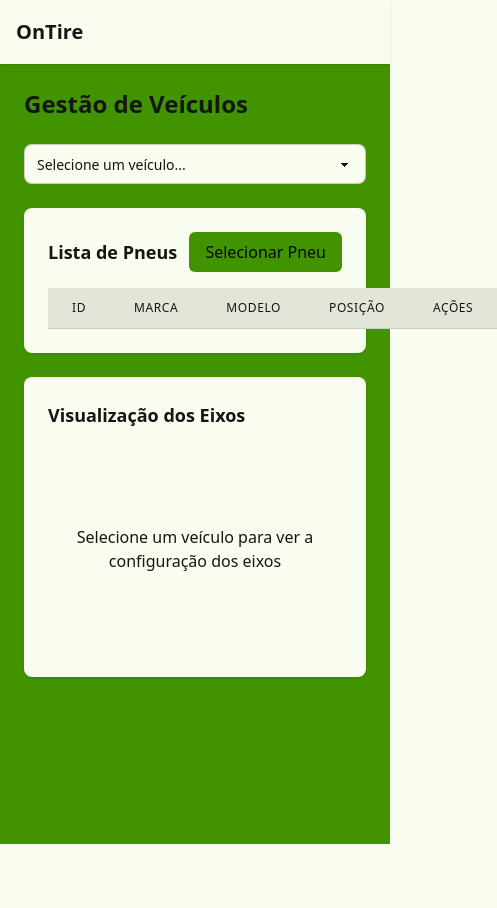
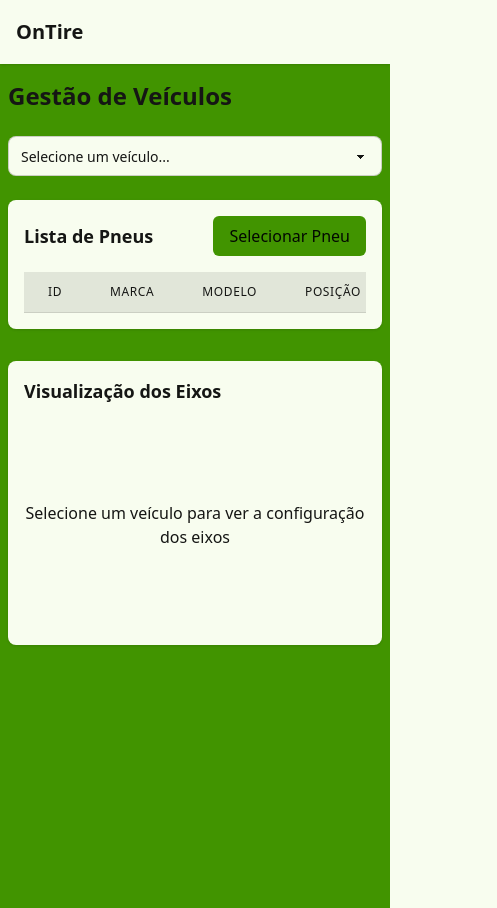
Before and after one commit to ofelipemedeiros/ontire, a Vue app: page /veiculos in a window 390 px wide. Shown: the whole page, 497 px wide, since content can reach past the window. Before the commit the page ends 844 px from the top, so only its background shows below. Built offline with nearby package versions, Linux system fonts and the light colour scheme.

Commit message:
Fiz alteração no layout mobile para ocupar todo o espaço da tela ao invez de espaço fixo

```diff
--- a/package.json
+++ b/package.json
@@ -17,7 +17,8 @@
     "tailwindcss": "^4.1.5",
     "vue": "^3.5.13",
     "vue-router": "^4.5.0",
-    "vue3-toastify": "^0.2.8"
+    "vue3-toastify": "^0.2.8",
+    "vuedraggable": "^4.1.0"
   },
   "devDependencies": {
     "@vitejs/plugin-vue": "^5.2.3",
--- /dev/null
+++ b/src/components/MobileDragDropInfo.vue
@@ -0,0 +1,10 @@
+<template>
+  <div class="flex flex-col items-center justify-center p-4 text-center">
+    <span class="text-lg font-semibold mb-2">Arraste para alocar o pneu</span>
+    <span class="text-base text-gray-500">Toque e segure um pneu para arrastar até o slot desejado.</span>
+  </div>
+</template>
+
+<script setup>
+// Apenas informativo, pode ser exibido em mobile
+</script>
--- a/src/components/PneuOptionsMenu.vue
+++ b/src/components/PneuOptionsMenu.vue
@@ -7,7 +7,7 @@
         <circle cx="19" cy="12" r="2"/>
       </svg>
     </button>
-    <div v-if="open" class="origin-top-right absolute right-0 mt-2 w-40 rounded-md shadow-lg bg-base-100 ring-1 ring-black ring-opacity-5 z-30">
+    <div v-if="open" class="origin-top-right absolute right-0 mt-2 w-40 rounded-md shadow-lg bg-base-100 ring-1 ring-black ring-opacity-5 z-50">
       <div class="py-1 flex flex-col">
         <div class="tooltip" data-tip="Remover este pneu do veículo">
   <button @click="$emit('remover')" class="w-full text-left px-4 py-2 text-error hover:bg-base-200">Remover</button>
--- a/src/views/Relatorios.vue
+++ b/src/views/Relatorios.vue
@@ -13,10 +13,10 @@
     <div v-if="pneusFiltrados.length === 0" class="text-gray-500">Nenhum pneu encontrado.</div>
     <div v-for="pneu in pneusFiltrados" :key="pneu.id" class="mb-8">
       <h2 class="text-lg font-bold mb-2">Pneu {{ pneu.id }} - {{ pneu.marca }} ({{ pneu.modelo }})</h2>
-      <div class="mb-2 text-sm text-gray-600">Tamanho: {{ pneu.tamanho }} | Aplicação: {{ pneu.aplicacao }}</div>
+      <div class="mb-2 text-sm text-primary-content">Tamanho: {{ pneu.tamanho }} | Aplicação: {{ pneu.aplicacao }}</div>
       <div class="overflow-x-auto">
         <table class="min-w-full divide-y divide-gray-200 table-auto border-collapse mb-2">
-          <thead class="bg-gray-50">
+          <thead class="bg-gray-100">
             <tr>
               <th class="px-4 py-2 text-left text-xs font-medium text-gray-500 uppercase">Veículo</th>
               <th class="px-4 py-2 text-left text-xs font-medium text-gray-500 uppercase">Data Entrada</th>
--- a/src/views/Veiculos.vue
+++ b/src/views/Veiculos.vue
@@ -1,5 +1,6 @@
 <template>
-  <div class="p-6 flex flex-col space-y-2">
+  <div class="w-full max-w-full px-2 py-4 md:p-6 min-h-screen">
+
     <h1 class="text-2xl font-bold mb-6">Gestão de Veículos</h1>
     <!-- Vehicle Selection -->
     <div class="mb-6">
@@ -20,9 +21,11 @@
         </option>
       </select>
     </div>
-    <div class="grid grid-cols-1 sm:grid-cols-2 gap-6">
+    <div class="grid grid-cols-1 md:grid-cols-2 gap-4 md:gap-6">
+
+
       <!-- lado esquerdo: lista de pneus -->
-      <div class="bg-base-100 rounded-lg shadow p-6">
+      <div class="bg-base-100 rounded-lg shadow p-4 w-full min-w-0">
         <div class="flex justify-between items-center mb-4">
           <h2 class="text-lg font-semibold">Lista de Pneus</h2>
           <button
@@ -32,7 +35,8 @@
             Selecionar Pneu
           </button>
         </div>
-        <table class="min-w-full divide-y divide-base-300">
+        <div class="overflow-x-auto">
+          <table class="min-w-full divide-y divide-base-300 text-xs md:text-sm">
             <thead class="bg-base-200">
               <tr>
                 <th class="px-6 py-3 text-left text-xs font-medium text-base-content uppercase tracking-wider">ID</th>
@@ -50,12 +54,13 @@
                 <td class="px-6 py-4 whitespace-nowrap text-xs text-base-content">
                   {{ pneu.posicao || 'N/A' }}
                 </td>
-              <td class="px-6 py-4 whitespace-nowrap">
+                <td class="px-6 py-4 whitespace-nowrap relative">
                   <PneuOptionsMenu
                     @remover="removerPneuComHistorico(pneu.id)"
                     @manutencao="manutencaoPneu(pneu.id)"
                     @descartar="descartarPneu(pneu.id)"
                     @historico="mostrarHistoricoPneu(pneu.id)"
+                    menu-class="z-50"
                   />
                 </td>
               </tr>
@@ -66,6 +71,8 @@
               </tr>
             </tbody>
           </table>
+        </div>
+
         <!-- Dialog de seleção de pneus -->
         <Dialog :open="showDialog" @close="showDialog = false" class="fixed z-10 inset-0 overflow-y-auto">
           <div class="flex items-center justify-center min-h-screen bg-black bg-opacity-40">
@@ -163,12 +170,13 @@
               <div class="flex flex-col sm:flex-row sm:items-center sm:justify-between mb-2">
                 <span class="text-sm font-semibold" style="color: #E53935">{{ item.dataSaida || '-' }}</span>
                 <span class="text-base font-bold" style="color: #E53935">{{ item.placaVeiculo || item.veiculoId || '-' }}</span>
+                <span class="text-sm font-semibold" style="color: #E53935">{{ item.modelo || '-' }}</span> <!--Falta implementar modelo do veículo a baixo placa-->
               </div>
               <div class="text-sm" style="color: #E53935">
                 <span class="text-md font-bold">{{ item.tipoMovimentacao }}</span>
                 <div><span class="font-semibold">KM Saída:</span> {{ item.kmSaida ?? '-' }}</div>
                 <div><span class="font-semibold">Sulco Saída (mm):</span> {{ item.sulcoSaida ?? '-' }}</div>
-                <div><span class="font-semibold">Motivo Saída:</span> {{ item.motivoSaida || '-' }}</div>
+                <div><span class="font-semibold">Posição:</span> {{ item.posicaoAtual ?? '-' }}</div> <!--Falta atualizar não está mostrando-->
               </div>
             </div>
           </div>
@@ -211,7 +219,7 @@
       </div>
 
       <!-- lado direito: visualização dos eixos -->
-      <div class="bg-base-100 rounded-lg shadow p-6">
+      <div class="bg-base-100 rounded-lg shadow p-4 w-full min-w-0 mt-4 md:mt-0">
         <h2 class="text-lg font-semibold mb-4">Visualização dos Eixos</h2>
         <div v-if="!selectedVehicle" class="text-center text-base-content py-20">
           Selecione um veículo para ver a configuração dos eixos
@@ -271,6 +279,7 @@
 
 <script setup>
 import { ref, computed } from 'vue';
+
 import { toast } from 'vue3-toastify';
 import { useVeiculoStore } from '@/stores/Veiculo';
 import { usePneuStore } from '@/stores/pneu';
```
Also changed, not shown: 1 other file (tests, documents, lock files or other folders). Lines whose indentation alone changed are shown as unchanged.
